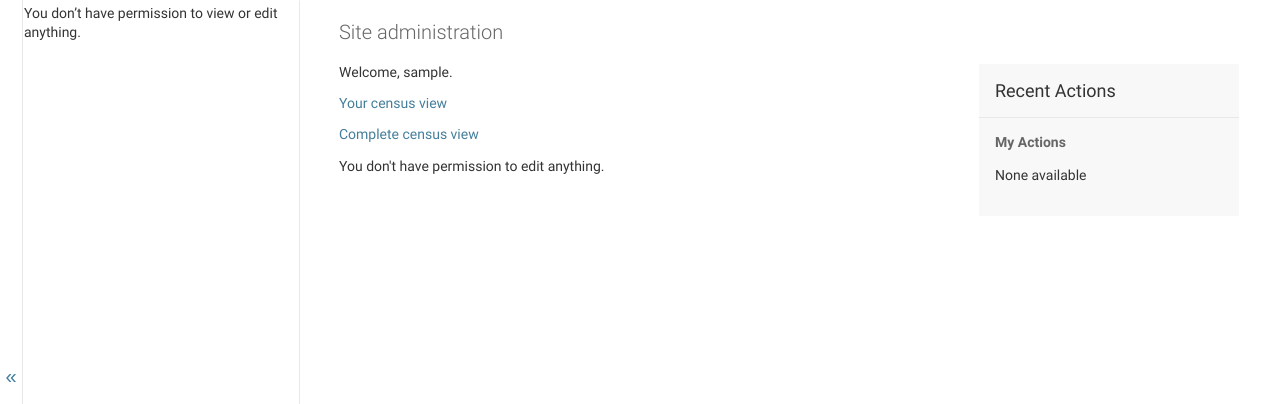
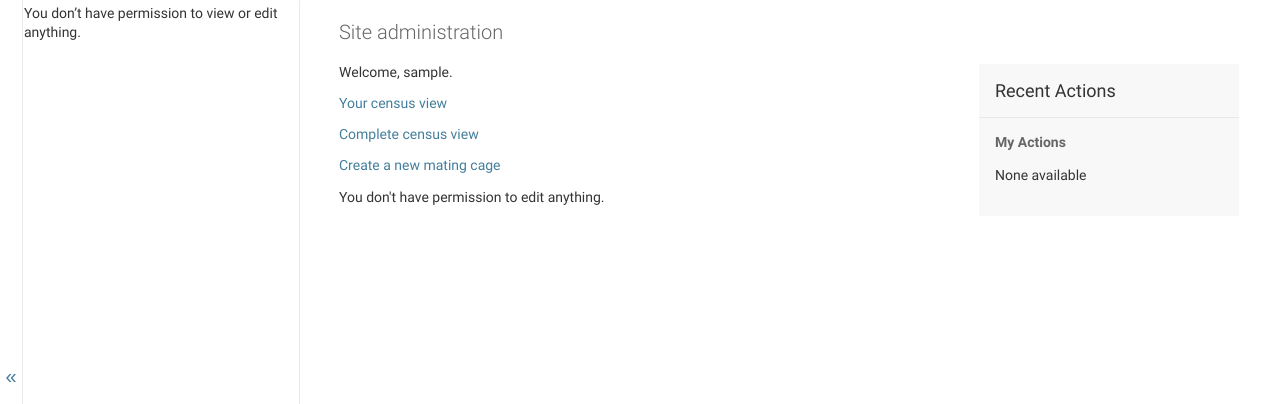
Before and after one commit to Rodgers-PAC-Lab/krill, a Django app: page /admin/ in a window 1280 px wide. Shown: the part 48-452 px from the top of the page. Run offline with Django 3.2, Linux system fonts and the light colour scheme; the visitor is signed in with stand-in values (Sample User, id 1); data comes from the database, SQL or seed files in the repository; data that the repository does not hold is empty; parts of the project's set-up code (start-up, migrations or seed data) failed here and were passed over.

Commit message:
link to new_mating_cage

```diff
--- a/templates/admin/index.html
+++ b/templates/admin/index.html
@@ -14,6 +14,7 @@
   <div style="margin-bottom:15px">Welcome, {{ user.get_username }}.</div>
   <div style="margin-bottom:15px"><a href="{% url 'colony:index' %}?person={{ user.get_username }}" >Your census view</a></div>
   <div style="margin-bottom:15px"><a href="{% url 'colony:index' %}" >Complete census view</a></div>
+  <div style="margin-bottom:15px"><a href="{% url 'colony:new_mating_cage' %}" >Create a new mating cage</a></div>
 
 {% if app_list %}
     {% for app in app_list %}
```
